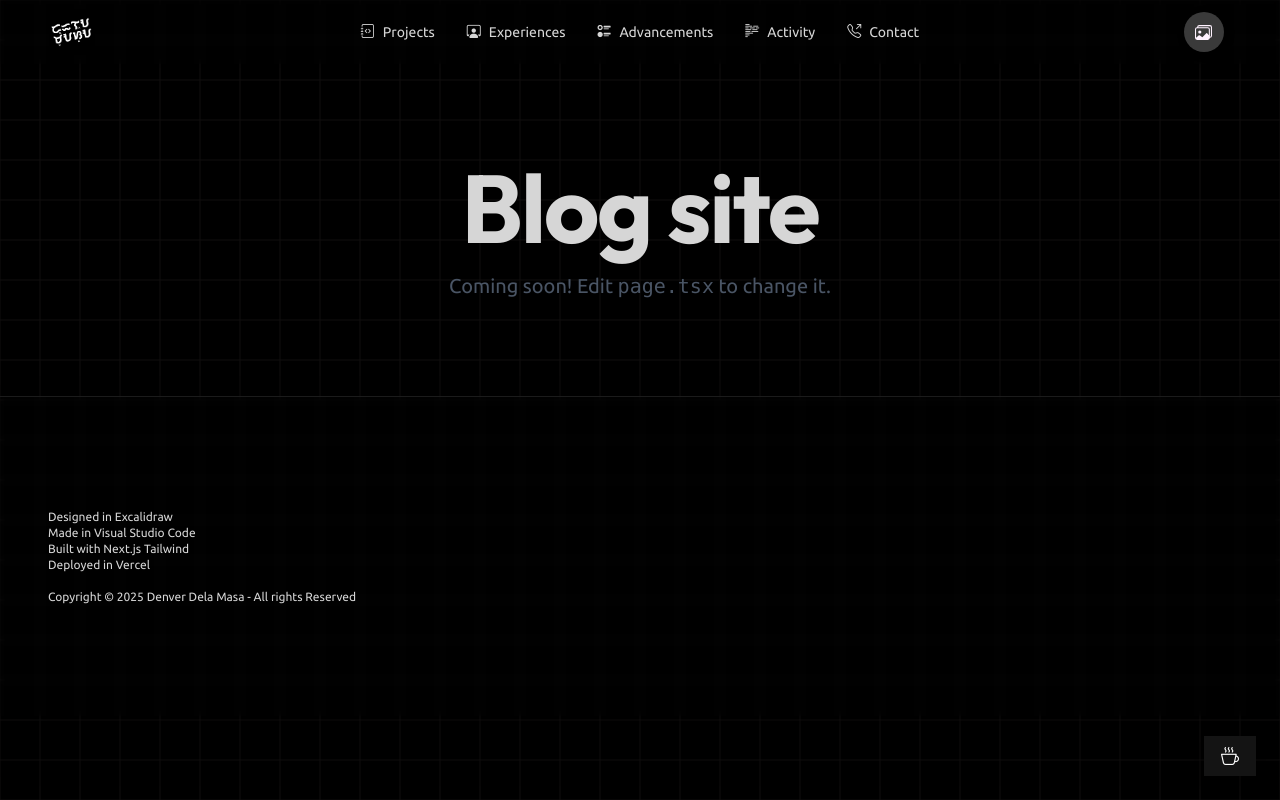
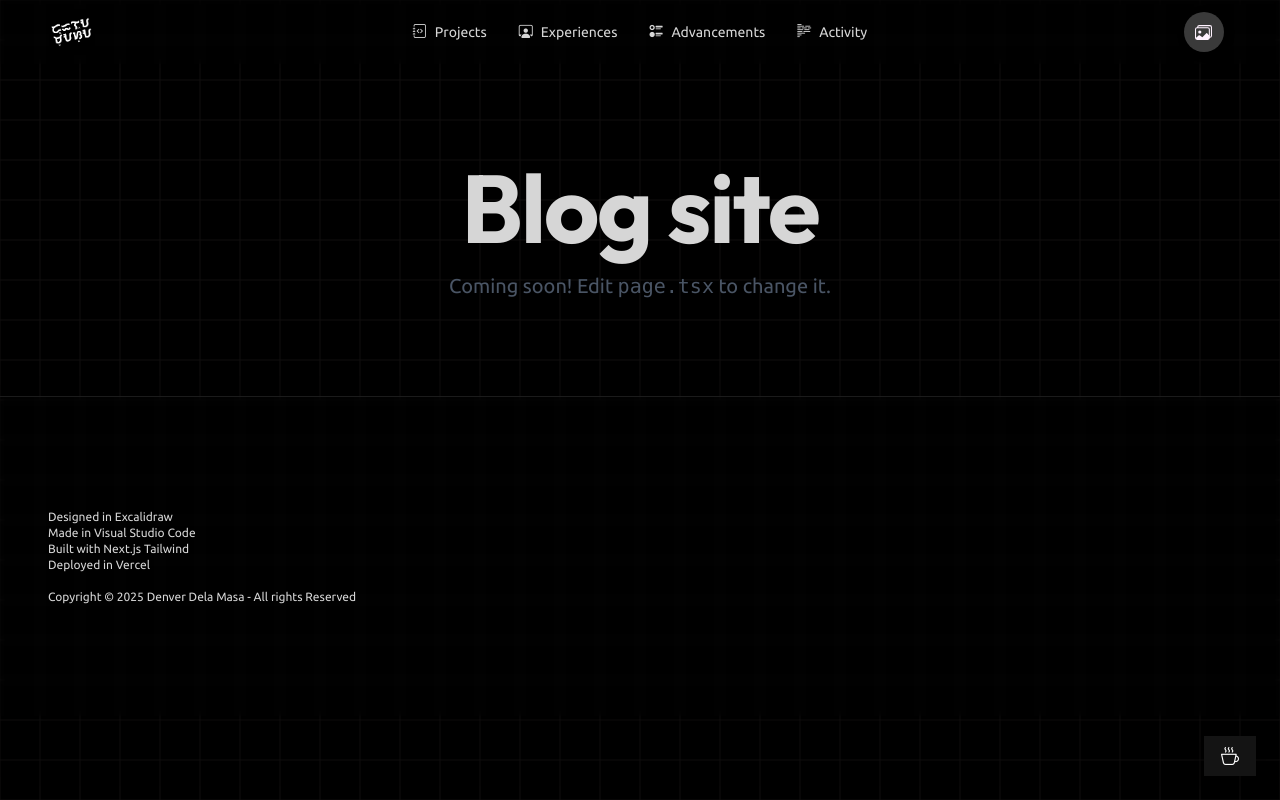
Before and after one commit to denverdelamasa/portfolio-v2, a Next.js app: page /blog in a window 1280 px wide. Built offline with nearby package versions, Linux system fonts and the light colour scheme.

Commit message:
fix: removed contact in navbar

```diff
--- a/src/components/Navbar.tsx
+++ b/src/components/Navbar.tsx
@@ -54,12 +54,6 @@ export default function Navbar() {
               <i className="bi bi-body-text"></i>
               Activity
             </Link>
-            <Link className="my-auto hover:scale-95 transition-all ease-in-out
-                  duration-100 flex flex-row gap-x-2 w-auto h-auto items-center justify-center align-middle"
-                  href="/#contact">
-              <i className="bi bi-telephone-outbound"></i>
-              Contact
-            </Link>
         </ul>
       </div>
       <div className="navbar-end">
@@ -91,11 +85,6 @@ export default function Navbar() {
               <i className="bi bi-body-text"></i>
               Activity
             </Link></li>
-            <li><Link className="my-auto flex flex-row gap-x-2 w-auto h-auto items-center justify-center align-middle"
-                  href="/#contact">
-              <i className="bi bi-telephone-outbound"></i>
-              Contact
-            </Link></li>
           </ul>
         </div>
       </div>
```
